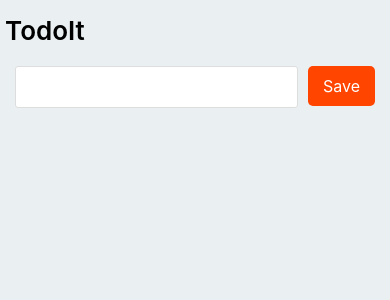
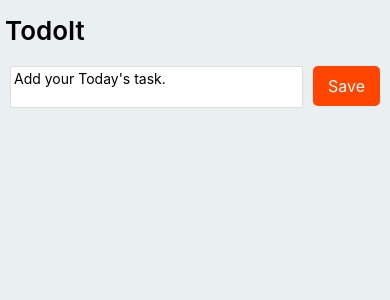
Before and after one commit to MultidimensionalLife/AwesomeTodo, a React Native app: screen / in a window 390 px wide. Shown: the top 300 px of the page. Built offline with nearby package versions, Linux system fonts and the light colour scheme.

Commit message:
refactor: Update UI and change sorting of list

```diff
--- a/src/components/hooks/useFetchTodos.jsx
+++ b/src/components/hooks/useFetchTodos.jsx
@@ -45,7 +45,7 @@ const useFetchTodos = (): useFetchTodosTypes => {
 
     saveTodoAsync(todos, newTodo).then((response) => {
       if (response) {
-        setTodos(todos.concat(newTodo));
+        setTodos([newTodo, ...todos]);
       }
     });
   };
--- a/src/components/pages/Todo/Todo.page.jsx
+++ b/src/components/pages/Todo/Todo.page.jsx
@@ -46,14 +46,13 @@ const StyledToolbarContainer = styled.View`
   display: flex;
   flex-direction: row;
   justify-content: space-between;
-  padding: 5px;
+  padding: 5px 0;
 `;
 
 const StyledInput = styled.TextInput`
   display: flex;
   flex: 1;
   padding: 3px;
-  border-radius: 3px;
   border: 1px solid #ddd;
   background-color: #fff;
 `;
@@ -114,6 +113,8 @@ const TodoPage = (): React$Node => {
           multiline
           onChangeText={(text) => onChangeText(text)}
           value={value}
+          placeholder="Add your Today's task."
+          autoFocus={false}
         />
         <StyledVerticalSeparator />
         <Button text="Save" onPress={handleOnAdd} />
--- a/src/utils/storage.js
+++ b/src/utils/storage.js
@@ -41,7 +41,7 @@ const saveTodoAsync = async (
   try {
     await AsyncStorage.setItem(
       TODO_KEY,
-      JSON.stringify(pastTodos.concat(newTodo)),
+      JSON.stringify([newTodo, ...pastTodos]),
     );
 
     return true;
```
